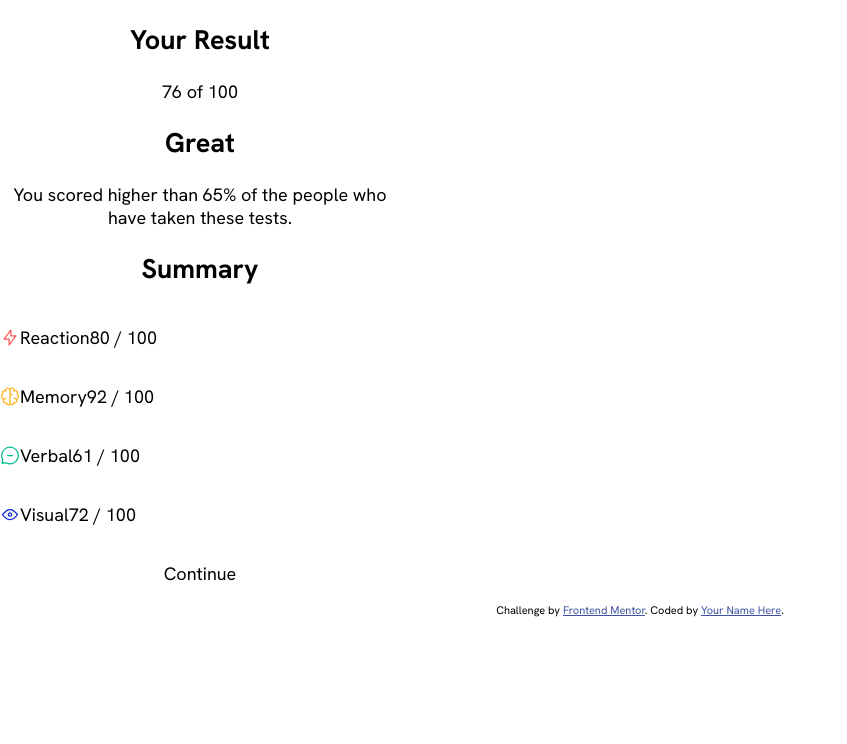
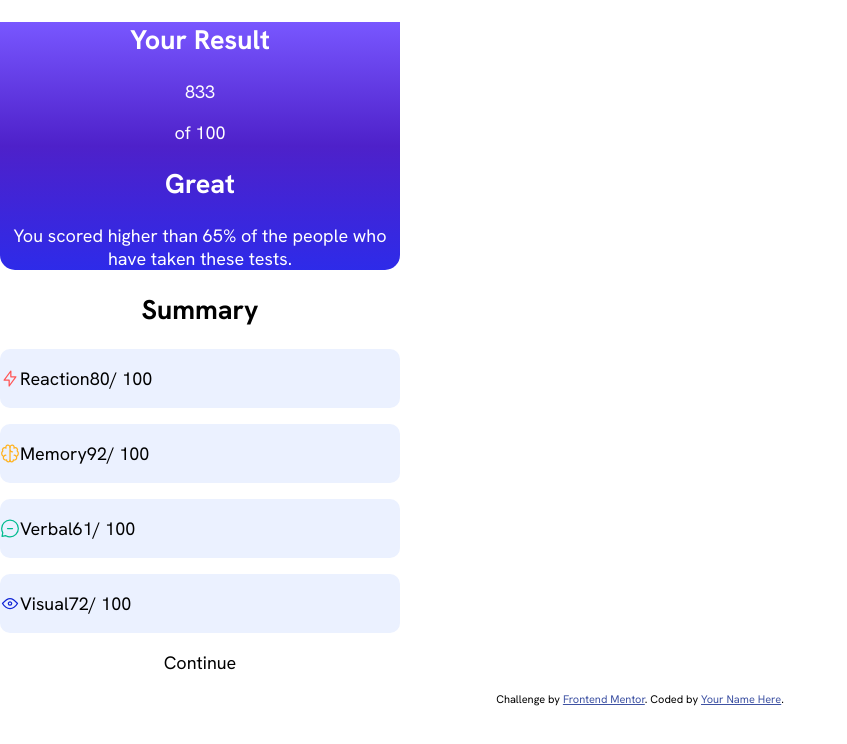
Before and after one commit to atomicblast15/Results-summary-component, a plain HTML site: page index.html in a window 1280 px wide. Shown: the whole page, without its empty margins (0-847 px from the left). Drawn offline with Linux system fonts and the light colour scheme.

Commit message:
created a function to fetch and json and change some elements, and another function to claculate averagescore

```diff
--- a/index.html
+++ b/index.html
@@ -30,7 +30,11 @@
     <div class="card">
       <section class="card-section-1">
         <h2>Your Result</h2>
-        <div class="circle-score">76 of 100</div>
+        <div class="cicrcle-score">
+          <div id="result-score"><p>100</p></div>
+          <p class="out-of">of 100</p>
+        </div>
+        <!-- result score should calculate summy scores and give the avarage  -->
         <h1>Great</h1>
         <p>
           You scored higher than 65% of the people who have taken these tests.
@@ -38,26 +42,31 @@
       </section>
       <section class="card-section-2">
         <div><h1>Summary</h1></div>
+        <!-- all scores in the summary should be pulled from the jason file -->
         <div class="summary-box">
-          <div class="summary-reaction">
+          <div class="summary-item summary-reaction">
             <img class="img" src="assets/images/icon-reaction.svg" />
             <p class="category">Reaction</p>
-            <p class="score">80 / 100</p>
+            <p class="sum-score" id="score1">666</p>
+            <p class="out-of">/ 100</p>
           </div>
-          <div class="summary-memory">
+          <div class="summary-item summary-memory">
             <img class="img" src="assets/images/icon-memory.svg" />
             <p class="category">Memory</p>
-            <p class="score">92 / 100</p>
+            <p class="sum-score" id="score2">777</p>
+            <p class="out-of">/ 100</p>
           </div>
-          <div class="summary-verbal">
+          <div class="summary-item summary-verbal">
             <img class="img" src="assets/images/icon-verbal.svg" />
             <p class="category">Verbal</p>
-            <p class="score">61 / 100</p>
+            <p class="sum-score" id="score3">888</p>
+            <p class="out-of">/ 100</p>
           </div>
-          <div class="summary-visual">
+          <div class="summary-item summary-visual">
             <img class="img" src="assets/images/icon-visual.svg" />
             <p class="category">Visual</p>
-            <p class="score">72 / 100</p>
+            <p class="sum-score" id="score4">999</p>
+            <p class="out-of">/ 100</p>
           </div>
           <p class="btn">Continue</p>
         </div>
@@ -70,6 +79,6 @@
         >Frontend Mentor</a
       >. Coded by <a href="#">Your Name Here</a>.
     </div>
-    <script src="script.js"></script>
+    <script type="module" src="script.mjs"></script>
   </body>
 </html>
--- /dev/null
+++ b/script.mjs
@@ -0,0 +1,32 @@
+function giveMe(func) {
+  fetch("data.json")
+    .then((response) => response.json())
+    .then((data) => {
+      // Access the data and update the HTML content
+      let container = document.getElementsByClassName("sum-score");
+      for (let i = 0; i < container.length; i++) {
+        container[i].innerHTML = `${data[i].score}`;
+        console.log(container[i]);
+      }
+    })
+    .catch((error) => console.error("Error fetching data:", error));
+
+  func();
+}
+
+function giveScore() {
+  let a = Number(document.getElementById("score1").textContent);
+  let b = Number(document.getElementById("score2").textContent);
+  let c = Number(document.getElementById("score3").textContent);
+  let d = Number(document.getElementById("score4").textContent);
+
+  console.log(a);
+  console.log(b);
+  console.log(c);
+  console.log(d);
+  let average = Math.round((a + b + c + d) / 4);
+  console.log(average);
+  document.getElementById("result-score").innerHTML = average;
+}
+
+giveMe(giveScore);
--- a/style.css
+++ b/style.css
@@ -28,9 +28,25 @@ body {
   max-width: 400px;
   text-align: center;
 }
+.card-section-1 {
+  color: var(--White);
+  background-image: linear-gradient(
+    hsl(252, 100%, 67%),
+    hsla(256, 72%, 46%, 1),
+    hsl(241, 81%, 54%)
+  );
+  border-bottom-left-radius: 15px;
+  border-bottom-right-radius: 15px;
+}
 .summary-reaction,
 .summary-memory,
 .summary-verbal,
 .summary-visual {
   display: flex;
 }
+.summary-item {
+  background-color: var(--Paleblue);
+  text-align: center;
+  margin-bottom: 1rem;
+  border-radius: 10px;
+}
```
Also changed, not shown: script.js (deleted).
